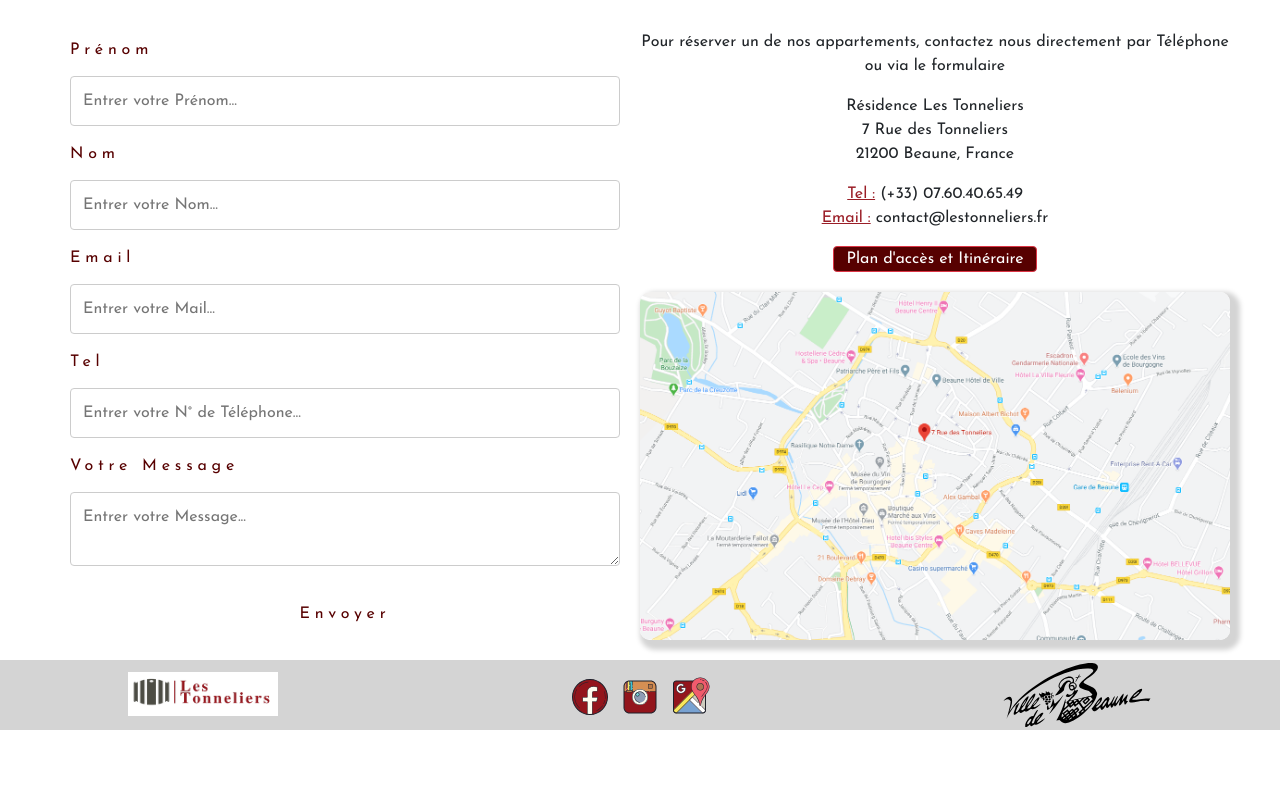
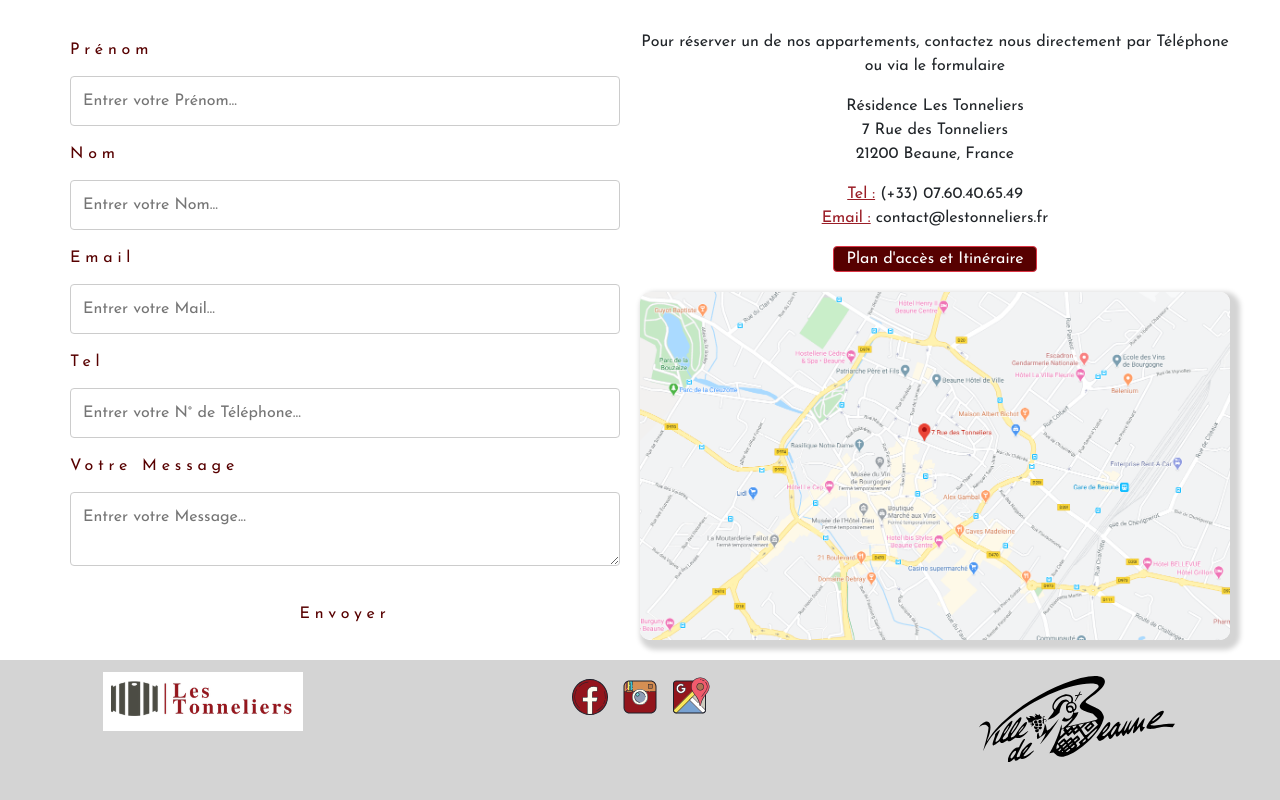
Before and after one commit to Arnaud-Lebreton/les_tonneliers, a React (Create React App) app: page / in a window 1280 px wide. Shown: the part 1793-2593 px from the top of the page. Before the commit the page ends 2523 px from the top, so only its background shows below. Built offline with nearby package versions, Linux system fonts and the light colour scheme.

Commit message:
Détails

```diff
--- a/src/components/App.js
+++ b/src/components/App.js
@@ -7,6 +7,7 @@ import Footer from "./Footer/Footer";
 import {} from "react-bootstrap";
 import BodyPage1 from "../components/bodyPage1/BodyPage1";
 import Contact from "../components/Contact/Contact";
+import BodyPage2 from "./bodyPage2/BodyPage2";
 
 class App extends Component {
   render() {
@@ -18,6 +19,9 @@ class App extends Component {
           <Switch>
             <Route path="/">
               <BodyPage1 />
+            </Route>
+            <Route path="/">
+              <BodyPage2 />
             </Route>
           </Switch>
 
--- a/src/components/Footer/styleFooter.css
+++ b/src/components/Footer/styleFooter.css
@@ -5,11 +5,9 @@
   right: 0px;
   background-color: #d4d4d4;
   width: 100%;
+  height: 150px;
 }
 
-.footer .row {
-  background-color: #d4d4d4;
-}
 .footer .social_network img {
   width: 50px;
   -webkit-transition: all 0.5s ease;
@@ -23,12 +21,13 @@
 }
 
 .footer #logo_footer img {
-  width: 150px;
+  width: 200px;
   padding-top: 12px;
 }
 
 .footer #logo_ville_footer img {
-  width: 150px;
+  width: 200px;
+  padding-top: 12px;
 }
 
 .footer .col {
--- /dev/null
+++ b/src/components/bodyPage2/BodyPage2.js
@@ -0,0 +1,13 @@
+import React, { Component } from 'react';
+
+class BodyPage2 extends Component {
+    render() {
+        return (
+            <div>
+
+            </div>
+        );
+    }
+}
+
+export default BodyPage2;
```
Also changed, not shown: src/components/Page2/Page2.js (deleted, +0 -10 lines), src/components/bodyPage2/styleBodyPage2.css (added).
